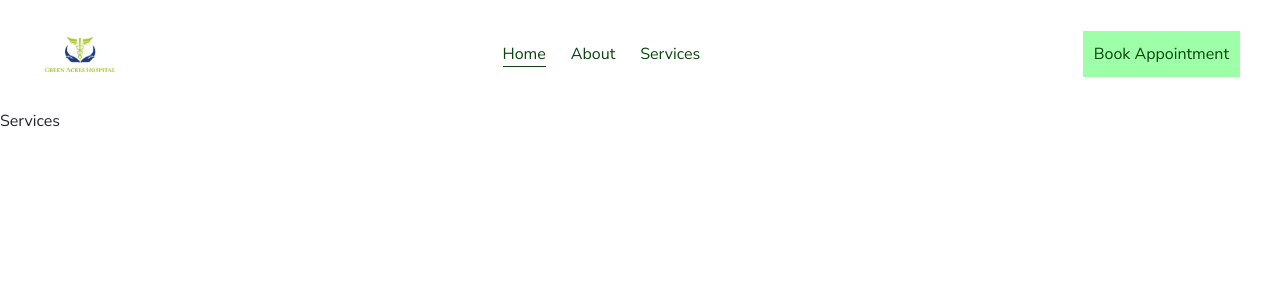
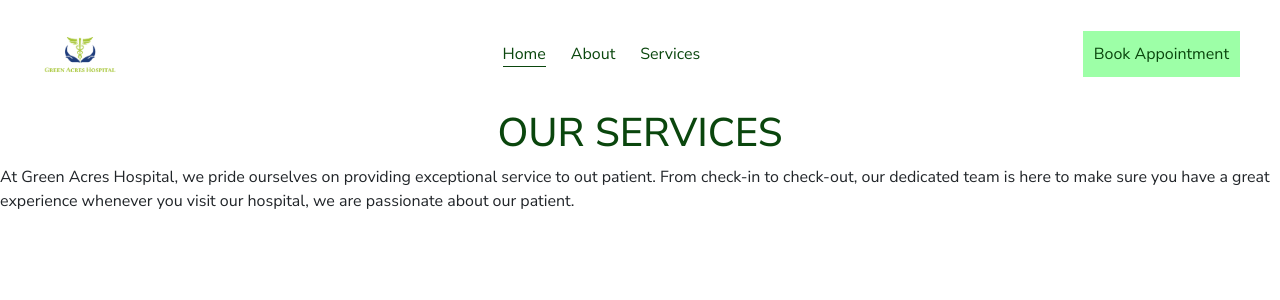
Before and after one commit to iamemmy/Greenacreshospital, a React (Vite) app: page /services in a window 1280 px wide. Shown: the top 300 px of the page. Built offline with nearby package versions, Linux system fonts and the light colour scheme.

Commit message:
Service page
Working on the service page

```diff
--- a/src/pages/Services.jsx
+++ b/src/pages/Services.jsx
@@ -2,6 +2,10 @@ import React from 'react'
 
 export default function Services() {
   return (
-    <div>Services</div>
+    <section className='service-page'>
+        <h1>OUR SERVICES</h1>
+        <p>At Green Acres Hospital, we pride ourselves on providing exceptional service to out patient. From check-in to check-out, our dedicated team is here to make sure you have a great experience whenever you visit our hospital, we are passionate about our patient.</p>
+
+    </section>
   )
 }
--- a/src/style/_services.scss
+++ b/src/style/_services.scss
@@ -0,0 +1,6 @@
+.service-page {
+    h1 {
+    color: getColor(color04);
+    text-align: center;
+}
+}
--- a/src/style/main.css
+++ b/src/style/main.css
@@ -333,4 +333,9 @@
   font-size: 15px;
   color: #000000;
   padding: 5px;
+}
+
+.service-page h1 {
+  color: #0a460d;
+  text-align: center;
 }/*# sourceMappingURL=main.css.map */
```
Also changed, not shown: 1 other file (tests, documents, lock files or other folders).
